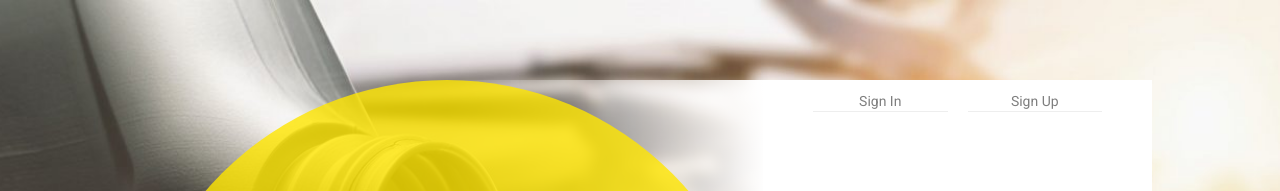
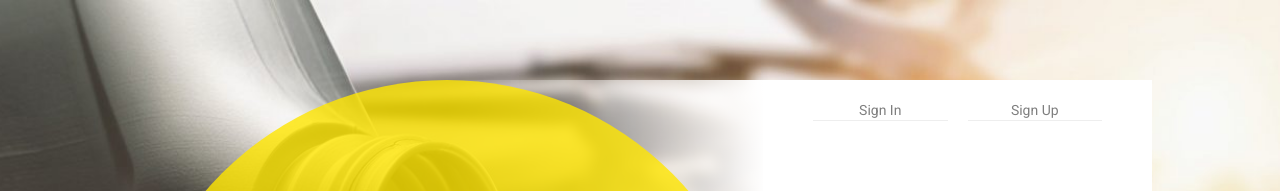
Before and after one commit to Mutahir7886/oilChange, an Angular app: page /auth in a window 1280 px wide. Shown: the top 191 px of the page. Built offline with nearby package versions, Linux system fonts and the light colour scheme.

Commit message:
ng deep 1

```diff
--- a/src/app/core/authentication/authentication/authentication.component.css
+++ b/src/app/core/authentication/authentication/authentication.component.css
@@ -182,7 +182,7 @@
 
     display: flex;
     justify-content: space-around;
-    padding: 1px;
+    padding: 10px;
     width: 100%;
 }
 
--- a/src/app/core/authentication/signup/signup.component.css
+++ b/src/app/core/authentication/signup/signup.component.css
@@ -81,7 +81,7 @@
 ::ng-deep .mat-form-field {
     font-size: inherit;
     font-weight: 400;
-    line-height: 0.825;
+    line-height: 0.625;
     font-family: Roboto, "Helvetica Neue", sans-serif;
     letter-spacing: normal;
 }
```
